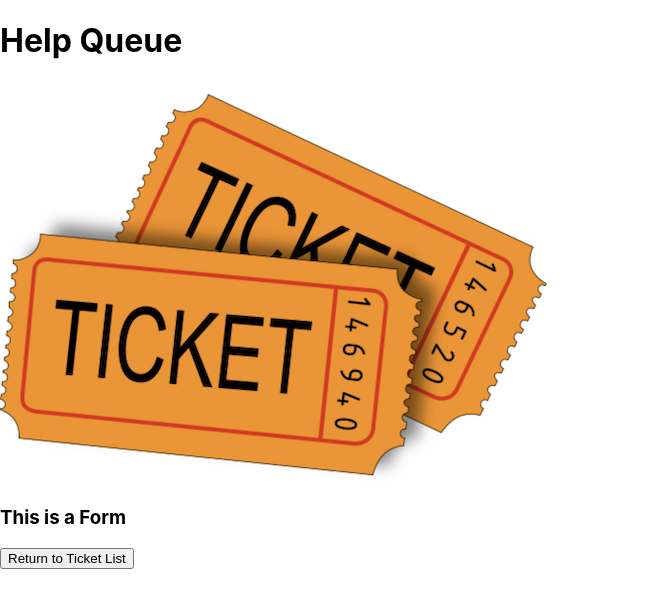
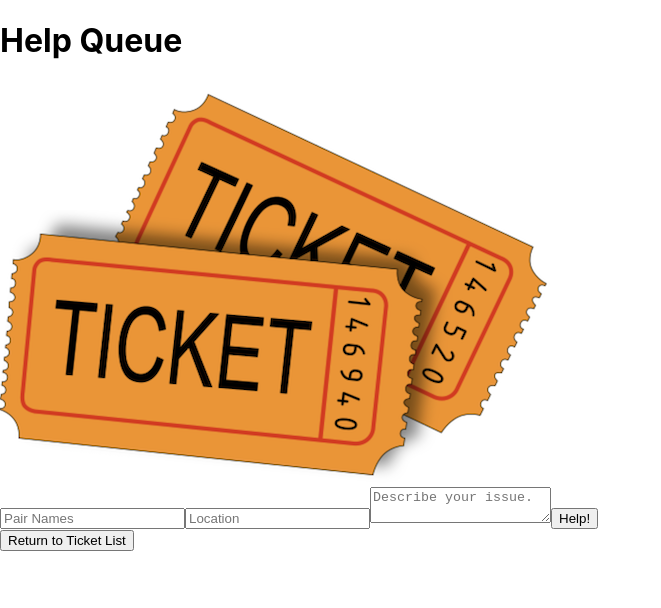
Before and after one commit to DrewAPeterson7671/react-practice2, a React (Create React App) app: page / in a window 1280 px wide. Both pictures are taken after a click on the button "Add Ticket". Shown: the top 608 px of the page, without its empty margins (0-661 px from the left). Built offline with nearby package versions, Linux system fonts and the light colour scheme.

Commit message:
add form and connect to state

```diff
--- a/src/components/NewTicketForm.js
+++ b/src/components/NewTicketForm.js
@@ -1,17 +1,41 @@
 import React from 'react';
+import { v4 } from 'uuid';
 import PropTypes from 'prop-types';
 
 function NewTicketForm(props) {
+
+  function handleNewTicketFormSubmission(event) {
+    event.preventDefault();
+    props.onNewTicketCreation({
+      names: event.target.names.value,
+      location: event.target.location.value,
+      issue: event.target.issue.value,
+      id: v4()});
+  }
+
   return (
     <React.Fragment>
-      <h3>This is a Form</h3>
+      <form onSubmit={handleNewTicketFormSubmission}>
+        <input
+          type='text'
+          name='names'
+          placeholder='Pair Names' />
+        <input
+          type='text'
+          name='location'
+          placeholder='Location' />
+        <textarea
+          name='issue'
+          placeholder='Describe your issue.' />
+        <button type='submit'>Help!</button>
+      </form>
     </React.Fragment>
   )
 }
 
 
 NewTicketForm.propTypes = {
-
+  onNewTicketCreation: PropTypes.func
 };
 
 
--- a/src/components/TicketControl.js
+++ b/src/components/TicketControl.js
@@ -7,8 +7,17 @@
   constructor(props) {
     super(props);
     this.state = {
+      formVisibleOnPage: false,
+      masterTicketList: []
+    };
+  }
+
+  handleAddingNewTicketToList = (newTicket) => {
+    const newMasterTicketList = this.state.masterTicketList.concat(newTicket);
+    this.setState({
+      masterTicketList: newMasterTicketList,
       formVisibleOnPage: false
-    };
+    });
   }
 
   handleClick = () => {
@@ -21,10 +30,10 @@
     let currentlyVisibleState = null;
     let buttonText = null;
     if (this.state.formVisibleOnPage) {
-      currentlyVisibleState = <NewTicketForm />;
+      currentlyVisibleState = <NewTicketForm onNewTicketCreation={this.handleAddingNewTicketToList} />;
       buttonText = "Return to Ticket List";
     } else {
-      currentlyVisibleState = <TicketList />;
+      currentlyVisibleState = <TicketList ticketList={this.state.masterTicketList} />;
       buttonText = "Add Ticket";
     }
     return (
--- a/src/components/TicketList.js
+++ b/src/components/TicketList.js
@@ -1,32 +1,16 @@
 import React from 'react';
 import Ticket from './Ticket';
+import PropTypes from 'prop-types'
 
-const masterTicketList = [
-  {
-    names: 'Thato and Haley',
-    location: '3A',
-    issue: 'Firebase won\'t save record. Halp.'
-  },
-  {
-    names: 'Sleater and Kinney',
-    location: '4B',
-    issue: 'Prop types are throwing an error.'
-  },
-  {
-    names: 'Imani & Jacob',
-    location: '9F',
-    issue: 'Child component isn\'t rendering.'
-  }
-]
 
-function TicketList() {
+function TicketList(props) {
   return (
     <React.Fragment>
       <hr/>
-      {masterTicketList.map((ticket, index) =>
+      {props.ticketList.map((ticket, index) =>
         <Ticket
+          names={ticket.names}
           location={ticket.location}
-          names={ticket.names}
           issue={ticket.issue}
           key={index}/>
       )}
@@ -34,4 +18,9 @@
   );
 }
 
+TicketList.propTypes = {
+  ticketList: PropTypes.array
+}
+
+
 export default TicketList;
```
